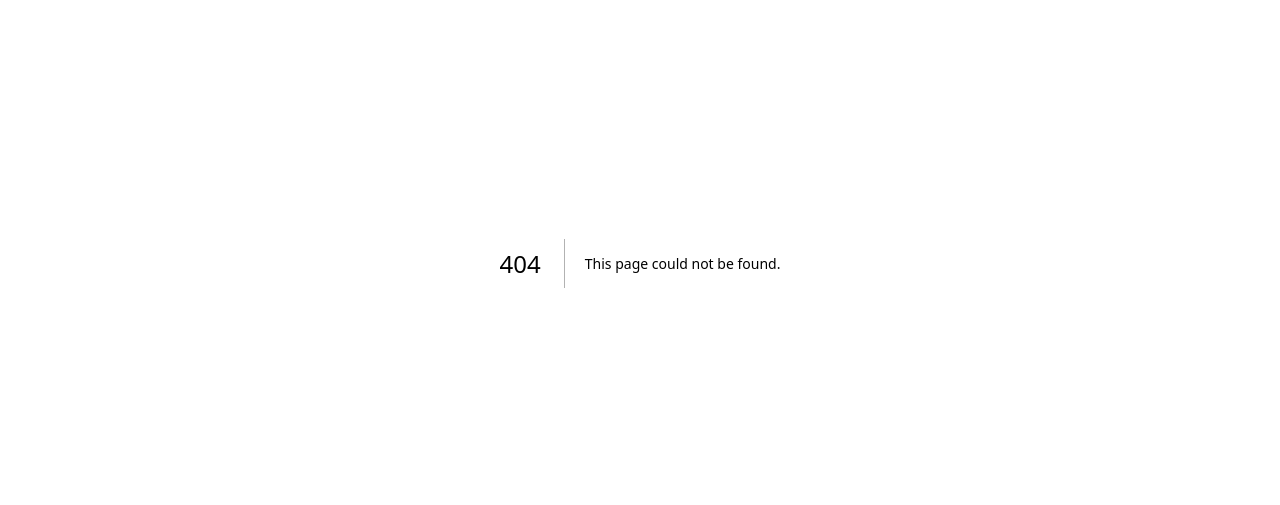
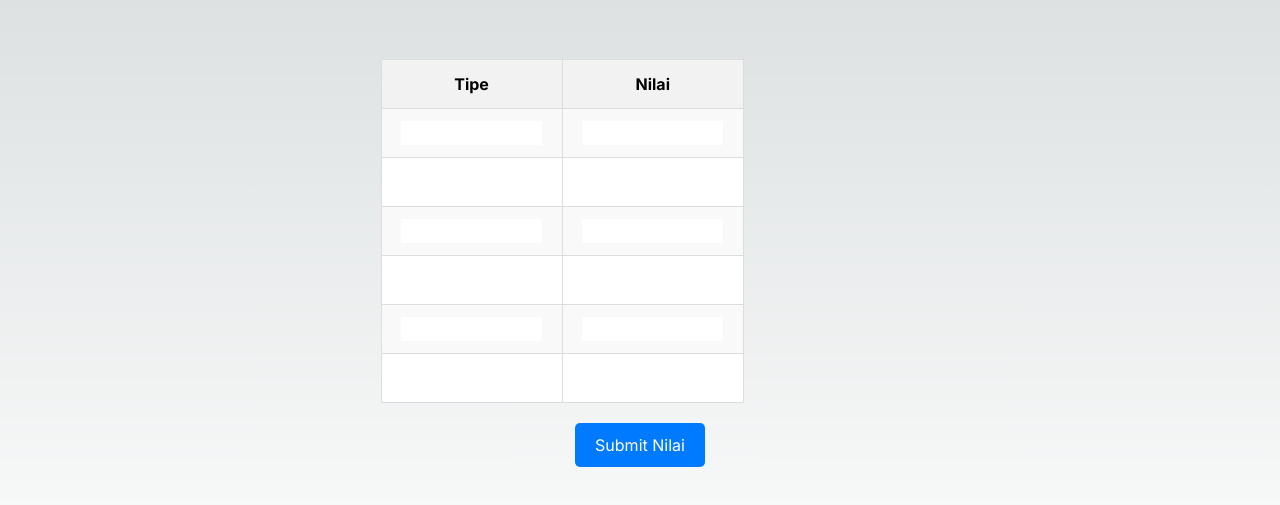
Before and after one commit to KingGedorah/d09-el-yasa-front-end, a Next.js app: page /nilai/addnilai/1 in a window 1280 px wide. Before the commit this address had no page. Shown: the part 137-642 px from the top of the page. Built offline with nearby package versions, Linux system fonts and the light colour scheme.

Commit message:
feat: nilai

```diff
--- /dev/null
+++ b/src/app/nilai/[IdUser]/page.js
@@ -0,0 +1,100 @@
+"use client";
+
+
+// pages/nilai/[userId].js
+import { useRouter } from 'next/router';
+import { useEffect, useState } from 'react';
+import axios from 'axios';
+
+const fetchUserScores = async (IdUser) => {
+  try {
+    const response = await axios.get(`http://localhost:8080/scores/${IdUser}`);
+    return response.data;
+  } catch (error) {
+    throw new Error('Failed to fetch user scores');
+  }
+};
+
+const UserIdPage = (params) => {
+const { IdUser } = params;
+  const [scores, setScores] = useState([]);
+  const [error, setError] = useState(null);
+
+  useEffect(() => {
+    const fetchData = async () => {
+      try {
+        const userScores = await fetchUserScores(IdUser);
+        setScores(userScores);
+      } catch (error) {
+        setError(error.message);
+      }
+    };
+
+    if (IdUser) {
+      fetchData();
+    }
+  }, [IdUser]);
+
+  return (
+    <div>
+      <h1>User Scores</h1>
+      {error && <p>{error}</p>}
+      <ul>
+        {scores.map((score) => (
+          <li key={score.id}>
+            <p>Tipe: {score.tipeNilai}</p>
+            <p>Nilai: {score.listNilai}</p>
+          </li>
+        ))}
+      </ul>
+    </div>
+  );
+};
+
+export default UserIdPage;
+
+// import React, { useState, useEffect } from 'react';
+// import axios from 'axios';
+
+// const viewNilai = ({ params }) => {
+//     const { IdUser } = params;
+//     const [nilai, setNilai] = useState(null);
+//     const [error, setError] = useState('');
+
+//     useEffect(() => {
+//         const fetchNilai = async () => {
+//         try {
+//             const response = await axios.get(`http://localhost:8080/score/scores/${IdUser}`);
+//             setNilai(response.data);
+//             console.log('Nilai data:', response.data);
+//         } catch (error) {
+//             setError('Nilai not found');
+//         }
+//         };
+//         console.log(IdUser);
+
+//         fetchNilai();
+//     }, [IdUser]);
+
+//     console.log('Nilai state:', nilai);
+
+//     return (
+//         <div className="bg-white dark:bg-gray-950">
+//         <div style={{ display: 'flex', justifyContent: 'center', alignItems: 'center', minHeight: '100vh' }}>
+//             <div style={{ maxWidth: '600px', margin: '0 auto', border: '1px solid #ccc', borderRadius: '5px', padding: '20px', marginBottom: '20px', textAlign: 'center' }}>
+//             <h2 style={{ marginBottom: '20px', color: 'white' }}>Nilai Detail</h2>
+//             {error && <p style={{ color: 'red' }}>{error}</p>}
+//             {nilai && (
+//                 <div style={{ backgroundColor: '#f9f9f9', padding: '20px', borderRadius: '5px', marginTop: '20px' }}>
+//                 <p style={{ marginBottom: '10px', color: 'black' }}><strong>Nilai:</strong> {nilai.listNilai}</p>
+//                 <p style={{ marginBottom: '10px', color: 'black' }}><strong>Tipe:</strong> {nilai.tipeNilai}</p>
+//                 </div>
+//             )}
+//             </div>
+//         </div>
+//         </div>
+
+//     );
+//     }
+
+// export default viewNilai;
--- /dev/null
+++ b/src/app/nilai/addnilai/[IdUser]/page.js
@@ -0,0 +1,89 @@
+
+"use client";
+
+import React, { useState } from 'react';
+import axios from 'axios';
+
+const InputNilaiForm = ({ params }) => {
+  const { IdUser } = params;
+  const [nilaiData, setNilaiData] = useState({
+    tipeNilai: ["", "", "", "", "", ""], // Initialize with empty strings
+    listNilai: ["", "", "", "", "", ""] // Initialize with empty strings
+  });
+
+  const handleChange = (e, index) => {
+    const { name, value } = e.target;
+    if (name === "listNilai") {
+      const updatedListNilai = [...nilaiData.listNilai];
+      updatedListNilai[index] = value; // Directly set the value typed by the user
+      setNilaiData({
+        ...nilaiData,
+        listNilai: updatedListNilai
+      });
+    } else if (name === "tipeNilai") {
+      const updatedTipeNilai = [...nilaiData.tipeNilai];
+      updatedTipeNilai[index] = value;
+      setNilaiData({
+        ...nilaiData,
+        tipeNilai: updatedTipeNilai
+      });
+    }
+  };
+
+  const handleSubmit = async (e) => {
+    e.preventDefault();
+    try {
+      await axios.post(`http://localhost:8080/score/input/${IdUser}`, nilaiData);
+      // Handle success (e.g., show success message, redirect user, etc.)
+      console.log('Nilai submitted successfully');
+    } catch (error) {
+      // Handle error (e.g., show error message to user)
+      console.error('Failed to submit nilai:', error);
+    }
+  };
+
+  return (
+    <div style={{ display: 'flex', justifyContent: 'center', alignItems: 'center', minHeight: '100vh' }}>
+  <form onSubmit={handleSubmit} style={{ textAlign: 'center' }}>
+    <table style={{ width: '70%', borderCollapse: 'collapse' }}>
+      <thead>
+        <tr style={{ backgroundColor: '#f2f2f2' }}>
+          <th style={{ padding: '12px', border: '1px solid #ddd', color: 'black' }}>Tipe</th>
+          <th style={{ padding: '12px', border: '1px solid #ddd', color: 'black' }}>Nilai</th>
+        </tr>
+      </thead>
+      <tbody>
+        {nilaiData.tipeNilai.map((tipe, index) => (
+          <tr key={index} style={{ backgroundColor: index % 2 === 0 ? '#f9f9f9' : 'white' }}>
+            <td style={{ padding: '12px', border: '1px solid #ddd' }}>
+              <input
+                type="text"
+                name="tipeNilai"
+                value={nilaiData.tipeNilai[index]}
+                onChange={(e) => handleChange(e, index)}
+                style={{ color: 'black', width: '90%', border: 'none', outline: 'none', textAlign: 'center' }}
+              />
+            </td>
+            <td style={{ padding: '12px', border: '1px solid #ddd' }}>
+              <input
+                type="text"
+                name="listNilai"
+                value={nilaiData.listNilai[index]}
+                onChange={(e) => handleChange(e, index)}
+                style={{ color: 'black', width: '90%', border: 'none', outline: 'none', textAlign: 'center' }}
+              />
+            </td>
+          </tr>
+        ))}
+      </tbody>
+    </table>
+    <button type="submit" style={{ marginTop: '20px', backgroundColor: '#007bff', color: 'white', border: 'none', padding: '10px 20px', borderRadius: '5px', cursor: 'pointer' }}>Submit Nilai</button>
+  </form>
+</div>
+
+
+
+  );
+};
+
+export default InputNilaiForm;
```
